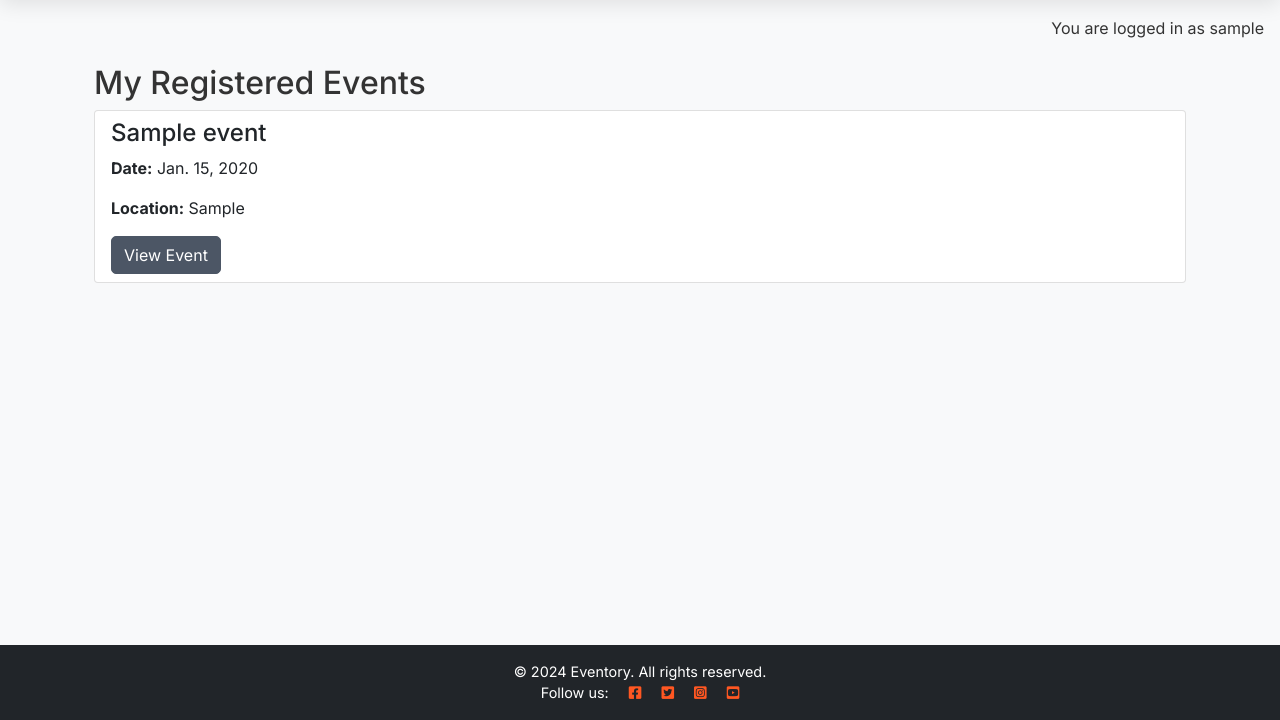
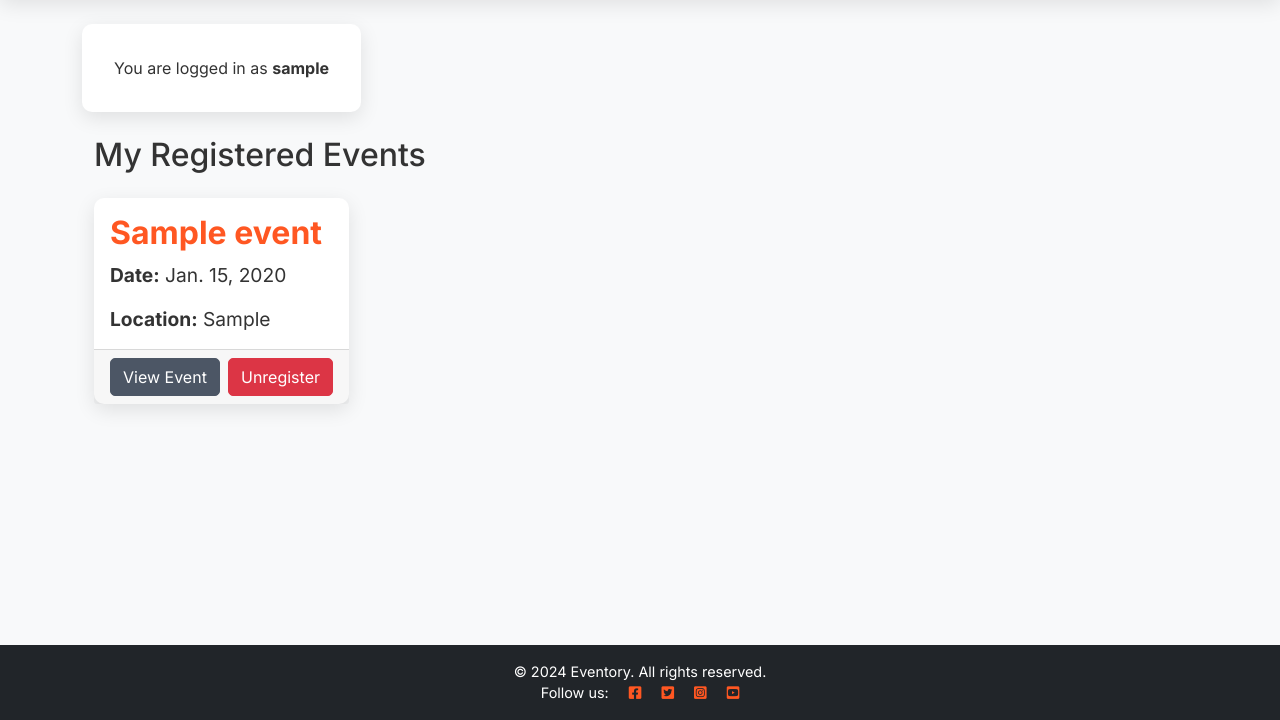
Before and after one commit to Ojay97-hub/event-scheduler, a Django app: page /my-events/ in a window 1280 px wide. Shown: the part 80-800 px from the top of the page. Run offline with Django 3.2, Linux system fonts and the light colour scheme; a user stored in the database is signed in; tables that the repository leaves empty hold one stand-in row (values such as "Sample post"); some libraries are stand-ins or nearby versions.

Commit message:
added the unregister functionality

```diff
--- a/events/templates/events/registered_events.html
+++ b/events/templates/events/registered_events.html
@@ -2,18 +2,30 @@
 
 {% block content %}
 <div class="container mt-4">
-    <h2>My Registered Events</h2>
-    <ul class="list-group">
+    <h2 class="mb-4">My Registered Events</h2>
+    {% if registered_events %}
+    <div class="row">
         {% for registration in registered_events %}
-        <li class="list-group-item">
-            <h4>{{ registration.event.title }}</h4>
-            <p><strong>Date:</strong> {{ registration.event.date }}</p>
-            <p><strong>Location:</strong> {{ registration.event.location }}</p>
-            <a href="{% url 'event_detail' registration.event.id %}" class="btn btn-info">View Event</a>
-        </li>
-        {% empty %}
-        <p>You have not registered for any events yet.</p>
+        <div class="col-lg-3 col-md-6 mb-4">
+            <div class="card h-100">
+                <div class="card-body">
+                    <h5 class="card-title">{{ registration.event.title }}</h5>
+                    <p class="card-text"><strong>Date:</strong> {{ registration.event.date }}</p>
+                    <p class="card-text"><strong>Location:</strong> {{ registration.event.location }}</p>
+                </div>
+                <div class="card-footer d-flex justify-content-between">
+                    <a href="{% url 'event_detail' registration.event.id %}" class="btn btn-info">View Event</a>
+                    <form method="POST" action="{% url 'unregister_from_event' registration.event.id %}" class="d-inline">
+                        {% csrf_token %}
+                        <button type="submit" class="btn btn-danger">Unregister</button>
+                    </form>
+                </div>
+            </div>
+        </div>
         {% endfor %}
-    </ul>
+    </div>
+    {% else %}
+    <p>You have not registered for any events yet.</p>
+    {% endif %}
 </div>
 {% endblock %}
--- a/events/urls.py
+++ b/events/urls.py
@@ -10,4 +10,5 @@ urlpatterns = [
     path('register/', register, name='register'),  # Register
     path('event/register/<int:event_id>/', register_for_event, name='event_register'),  # Event registration
     path('my-events/', registered_events, name='registered_events'),  # View for registered events
+    path('unregister/<int:event_id>/', views.unregister_from_event, name='unregister_from_event'), # Unregister an event
 ]
--- a/events/views.py
+++ b/events/views.py
@@ -107,3 +107,17 @@ def registered_events(request):
     registered_events = Registration.objects.filter(user=request.user)
 
     return render(request, 'events/registered_events.html', {'registered_events': registered_events})
+
+# Unregister from an event
+@login_required
+def unregister_from_event(request, event_id):
+    event = get_object_or_404(Event, id=event_id)
+    registration = Registration.objects.filter(user=request.user, event=event)
+
+    if registration.exists():
+        registration.delete()
+        messages.success(request, 'You have successfully unregistered from the event.')
+    else:
+        messages.warning(request, 'You are not registered for this event.')
+
+    return redirect('registered_events')
--- a/templates/base.html
+++ b/templates/base.html
@@ -94,11 +94,18 @@
         </div>
 
         <!-- user authentication -->
-        {% if user.is_authenticated %}
-        <p class="text-end m-3">You are logged in as {{ user }}</p>
-        {% else %}
-        <p class="text-end m-3">You are not logged in</p>
-        {% endif %}
+        <div class="container mt-4">
+            <div class="card d-inline-block" style="max-width: fit-content;">
+                <div class="card-body">
+                    <!-- user authentication -->
+                    {% if user.is_authenticated %}
+                    <p class="text-end m-3">You are logged in as <strong>{{ user }}</strong></p>
+                    {% else %}
+                    <p class="text-end m-3">You are not logged in</p>
+                    {% endif %}
+                </div>
+            </div>
+        </div>
 
         <div class="container mt-3">
             {% block content %}
```
